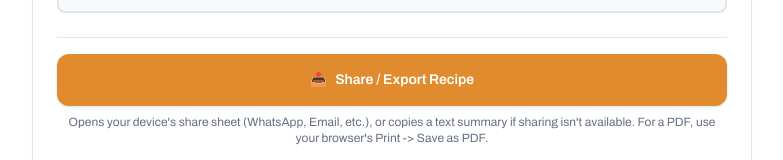
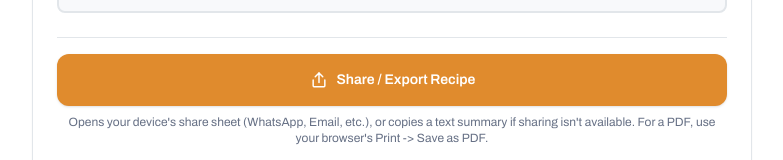
Before and after one commit to AnkurNapa/indian-brewing-calculator, a Next.js app: page / in a window 1280 px wide. Shown: the part 1558-1718 px from the top of the page, without its empty margins (248-1031 px from the left). Built offline with nearby package versions, Linux system fonts and the light colour scheme.

Commit message:
fix: replace emoji share icon with a hand-drawn icon matching the app's icon set
The Share/Export button used a raw emoji (little inconsistent visual
weight/style vs. the rest of the app's consistent 24x24 line-icon set).
Added ShareIcon to icons.tsx in the same style and swapped it in.

```diff
--- a/src/components/home/HomeSummaryPanel.tsx
+++ b/src/components/home/HomeSummaryPanel.tsx
@@ -10,7 +10,7 @@ import { calculateSrm } from '@/lib/srm';
 import { calculateIbu } from '@/lib/ibu';
 import { calculateAbvAdvanced } from '@/lib/fermentation';
 import { roundForDisplay } from '@/lib/units';
-import { DropletIcon, FlaskIcon, CalculatorIcon, FermenterIcon, StyleCheckIcon } from '@/components/ui/icons';
+import { DropletIcon, FlaskIcon, CalculatorIcon, FermenterIcon, StyleCheckIcon, ShareIcon } from '@/components/ui/icons';
 import { buildRecipeShareText } from '@/lib/recipeShareText';
 
 interface HomeSummaryPanelProps {
@@ -243,7 +243,7 @@ export function HomeSummaryPanel({ state, fermentationBatches, onJumpToTab }: Ho
           onClick={handleShare}
           className="flex min-h-[52px] w-full items-center justify-center gap-2 rounded-xl bg-teal-700 px-4 py-3 font-body text-sm font-semibold text-parchment shadow hover:bg-teal-800 active:bg-teal-900"
         >
-          <span aria-hidden="true">📤</span>
+          <ShareIcon className="h-5 w-5 flex-shrink-0" />
           Share / Export Recipe
         </button>
         <p className="mt-2 text-center font-body text-xs text-amber-700" role="status" aria-live="polite">
--- a/src/components/ui/icons.tsx
+++ b/src/components/ui/icons.tsx
@@ -131,6 +131,17 @@ export function HomeIcon({ className }: IconProps) {
   );
 }
 
+/** Upward arrow out of a tray -- Share / Export. */
+export function ShareIcon({ className }: IconProps) {
+  return (
+    <svg {...commonProps} className={className} aria-hidden="true">
+      <path d="M12 15V3.5" />
+      <path d="M7.5 8 12 3.5 16.5 8" />
+      <path d="M5 12v7a1 1 0 0 0 1 1h12a1 1 0 0 0 1-1v-7" />
+    </svg>
+  );
+}
+
 /** Cloud with sync arrows -- Google Sync. */
 export function CloudSyncIcon({ className }: IconProps) {
   return (
```
